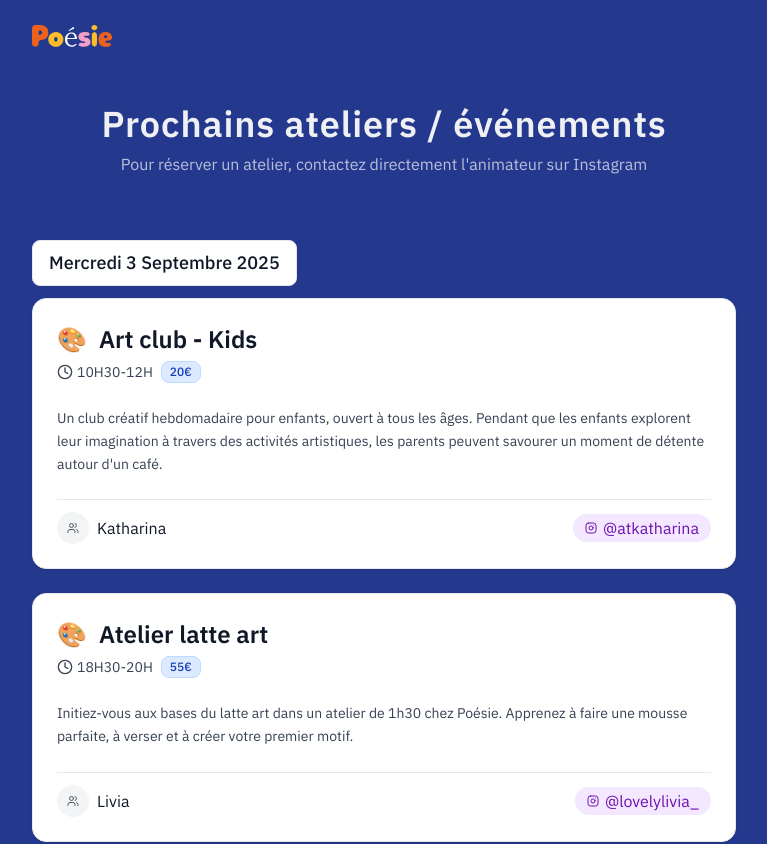
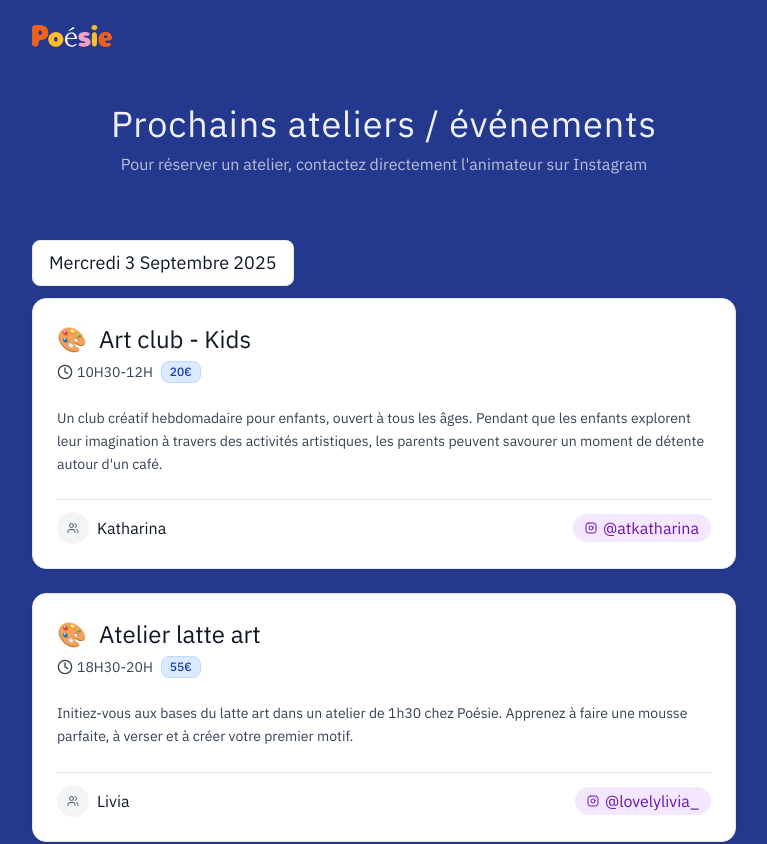
Before and after one commit to yohanlb/poesie-cafe, a Next.js app: page /agenda in a window 1280 px wide. Shown: the top 844 px of the page, without its empty margins (256-1023 px from the left). Built offline with nearby package versions, Linux system fonts and the light colour scheme.

Commit message:
style: update typography in Evenements and EventCard components for improved visual consistency

```diff
--- a/src/app/agenda/page.tsx
+++ b/src/app/agenda/page.tsx
@@ -22,7 +22,7 @@ export default function Evenements() {
         <div className="flex-grow flex flex-col items-center justify-center py-8">
           {/* Page Title */}
           <div className="text-center mb-8">
-            <h1 className="text-2xl md:text-3xl lg:text-4xl font-semibold text-foreground/95 tracking-wide">
+            <h1 className="text-2xl md:text-3xl lg:text-4xl font-normal text-foreground/95 tracking-wide">
               Prochains ateliers / événements
             </h1>
             <div className="h-2"></div>
@@ -45,7 +45,7 @@ export default function Evenements() {
                       <div className="text-left mb-3">
                         <Badge
                           variant="secondary"
-                          className="text-lg px-4 py-2 bg-white border-gray-200 text-gray-900"
+                          className="text-lg px-4 py-2 bg-white border-gray-200 text-gray-900 font-normal"
                         >
                           {formatDate(date)}
                         </Badge>
--- a/src/components/EventCard.tsx
+++ b/src/components/EventCard.tsx
@@ -42,7 +42,7 @@ export default function EventCard({ event }: EventCardProps) {
             <span className="text-2xl">
               {getEventTypeEmoji(event.eventType)}
             </span>
-            <CardTitle className="text-gray-900 text-2xl font-semibold">
+            <CardTitle className="text-gray-900 text-2xl font-normal">
               {event.name}
             </CardTitle>
           </div>
```
